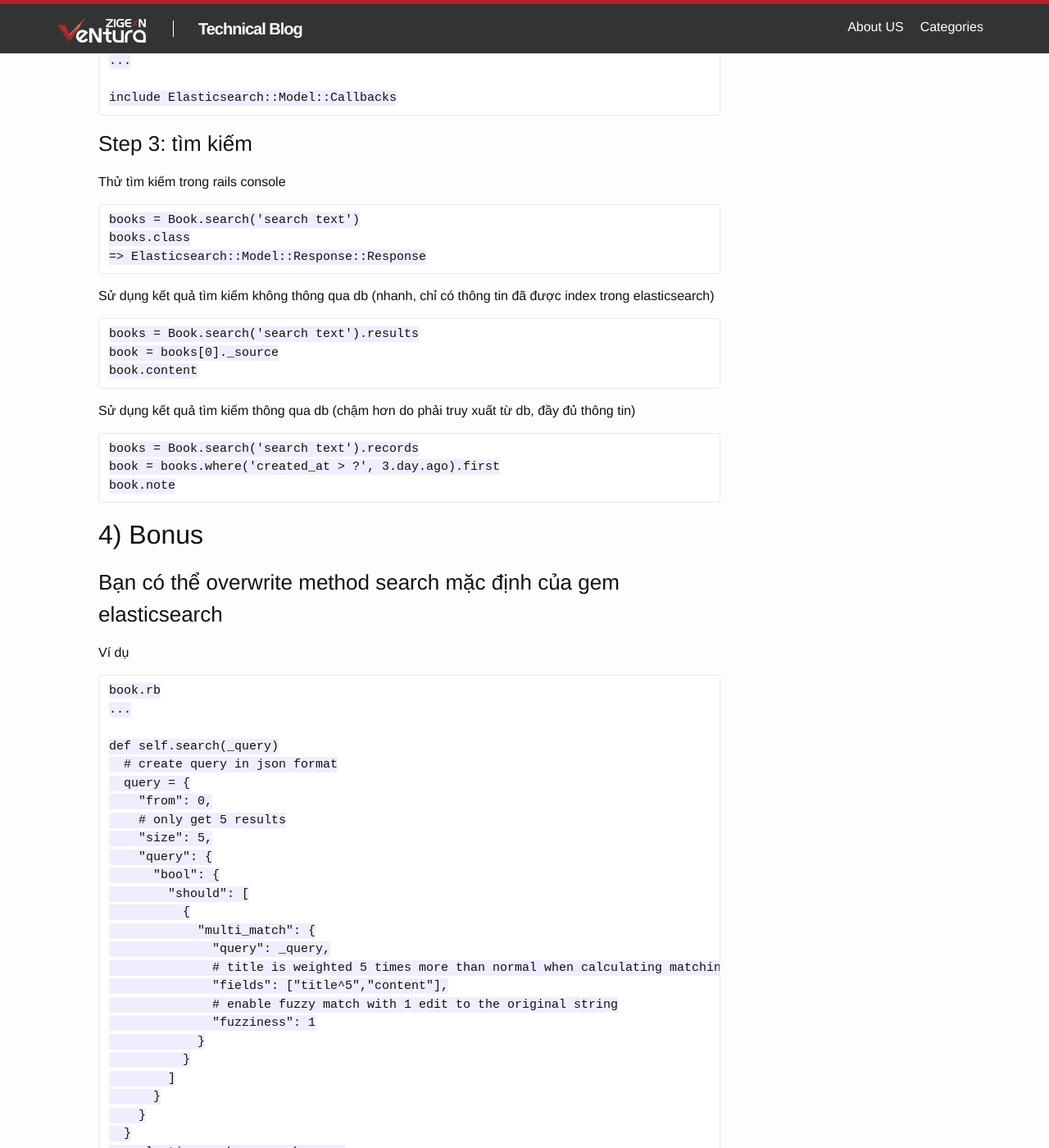
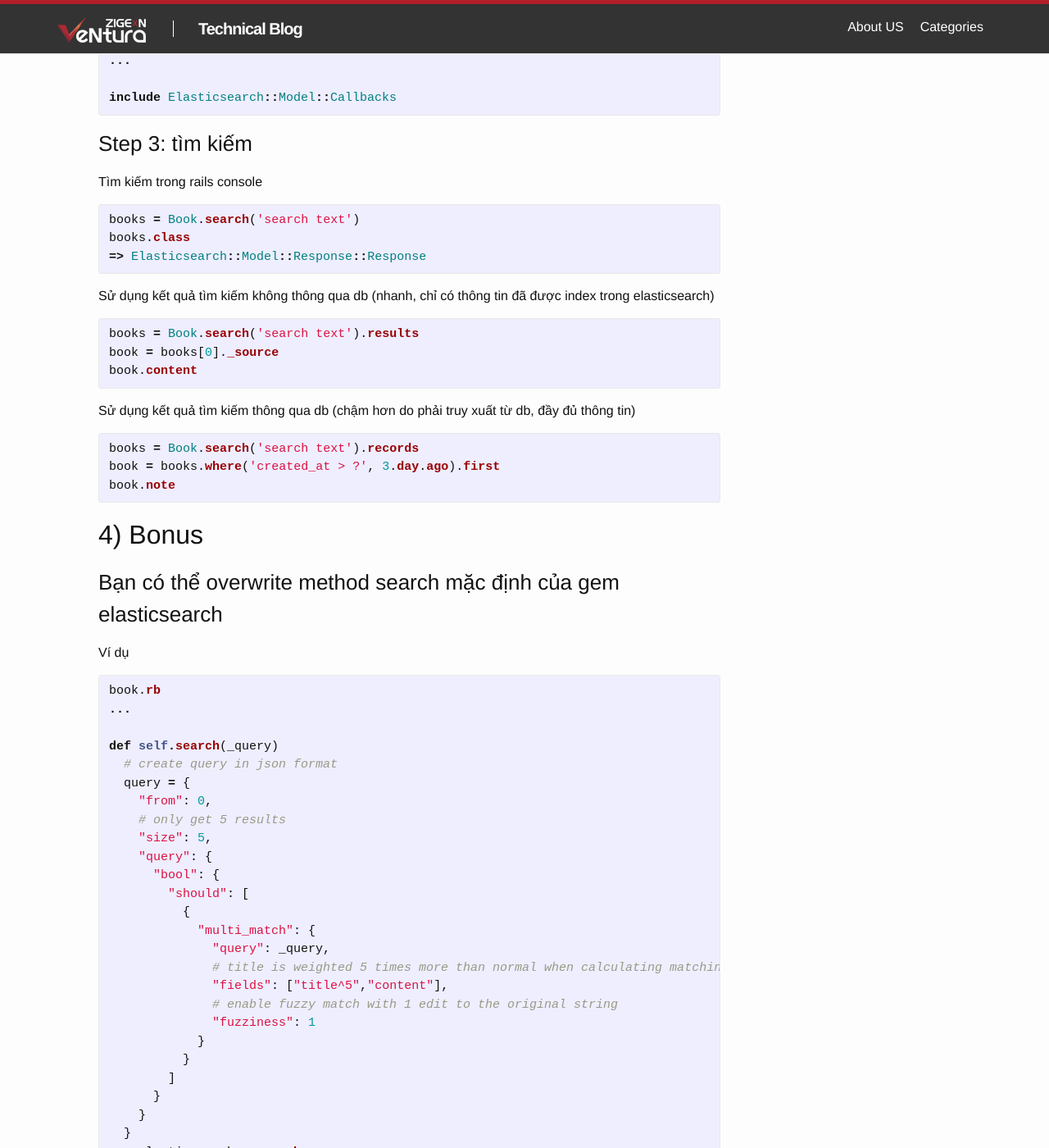
Before and after one commit to ZIGExN-VeNtura/ZIGExN-VeNtura.github.io, a Jekyll site: the page built from _posts/2016-05-19-elasticsearch-basic.markdown, in a window 1280 px wide and 1400 px high, scrolled down 2148 px. Shown: the whole window at 82% size. Built offline with Jekyll 4.4.1, drawn with Linux system fonts in a browser that asks for light colours; some of the changed text lies outside the part shown.

Commit message:
update code highlight

````diff
--- a/_posts/2016-05-19-elasticsearch-basic.markdown
+++ b/_posts/2016-05-19-elasticsearch-basic.markdown
@@ -17,11 +17,11 @@ Làm theo hướng dẫn tại trang chủ của [elasticsearch](https://www.ela
 ## 2) Cài đặt gem hỗ trợ tương tác với elasticsearch
 Bổ sung vào Gemfile:
 
-```
+{% highlight ruby %}
 gem 'elasticsearch', git: 'git://github.com/elasticsearch/elasticsearch-ruby.git'
 gem 'elasticsearch-model', git: 'git://github.com/elasticsearch/elasticsearch-rails.git'
 gem 'elasticsearch-rails', git: 'git://github.com/elasticsearch/elasticsearch-rails.git'
-```
+{% endhighlight %}
 
 Chú ý:
 
@@ -52,7 +52,7 @@ Author
 
 ### Step 1: tạo mapping
 
-```
+{% highlight ruby %}
 book.rb
 ...
 
@@ -81,7 +81,7 @@ end
       include: { authors: {only: :name} }
     )
   end
-```
+{% endhighlight %}
 
 ### Step 2: index data
 
@@ -89,56 +89,56 @@ Chạy lệnh sau trong rails console
 
 Tạo index
 
-```
+{% highlight ruby %}
 Book.__elasticsearch__.create_index!
-```
+{% endhighlight %}
 
 Index data
 
-```
+{% highlight ruby %}
 Book.import
-```
+{% endhighlight %}
 
 Để rails tự động add, update, delete index của model Book, bạn add dòng lệnh sau vào book.rb
 
-```
+{% highlight ruby %}
 book.rb
 ...
 
 include Elasticsearch::Model::Callbacks
-```
+{% endhighlight %}
 
 ### Step 3: tìm kiếm
-Thử tìm kiếm trong rails console
+Tìm kiếm trong rails console
 
-```
+{% highlight ruby %}
 books = Book.search('search text')
 books.class
 => Elasticsearch::Model::Response::Response
-```
+{% endhighlight %}
 
 Sử dụng kết quả tìm kiếm không thông qua db (nhanh, chỉ có thông tin đã được index trong elasticsearch)
 
-```
+{% highlight ruby %}
 books = Book.search('search text').results
 book = books[0]._source
 book.content
-```
+{% endhighlight %}
 
 Sử dụng kết quả tìm kiếm thông qua db (chậm hơn do phải truy xuất từ db, đầy đủ thông tin)
 
-```
+{% highlight ruby %}
 books = Book.search('search text').records
 book = books.where('created_at > ?', 3.day.ago).first
 book.note
-```
+{% endhighlight %}
 
 ## 4) Bonus
 
 ### Bạn có thể overwrite method search mặc định của gem elasticsearch
 Ví dụ
 
-```
+{% highlight ruby %}
 book.rb
 ...
 
@@ -166,4 +166,4 @@ def self.search(_query)
   }
   __elasticsearch__.search query
 end
-```
+{% endhighlight %}
````
